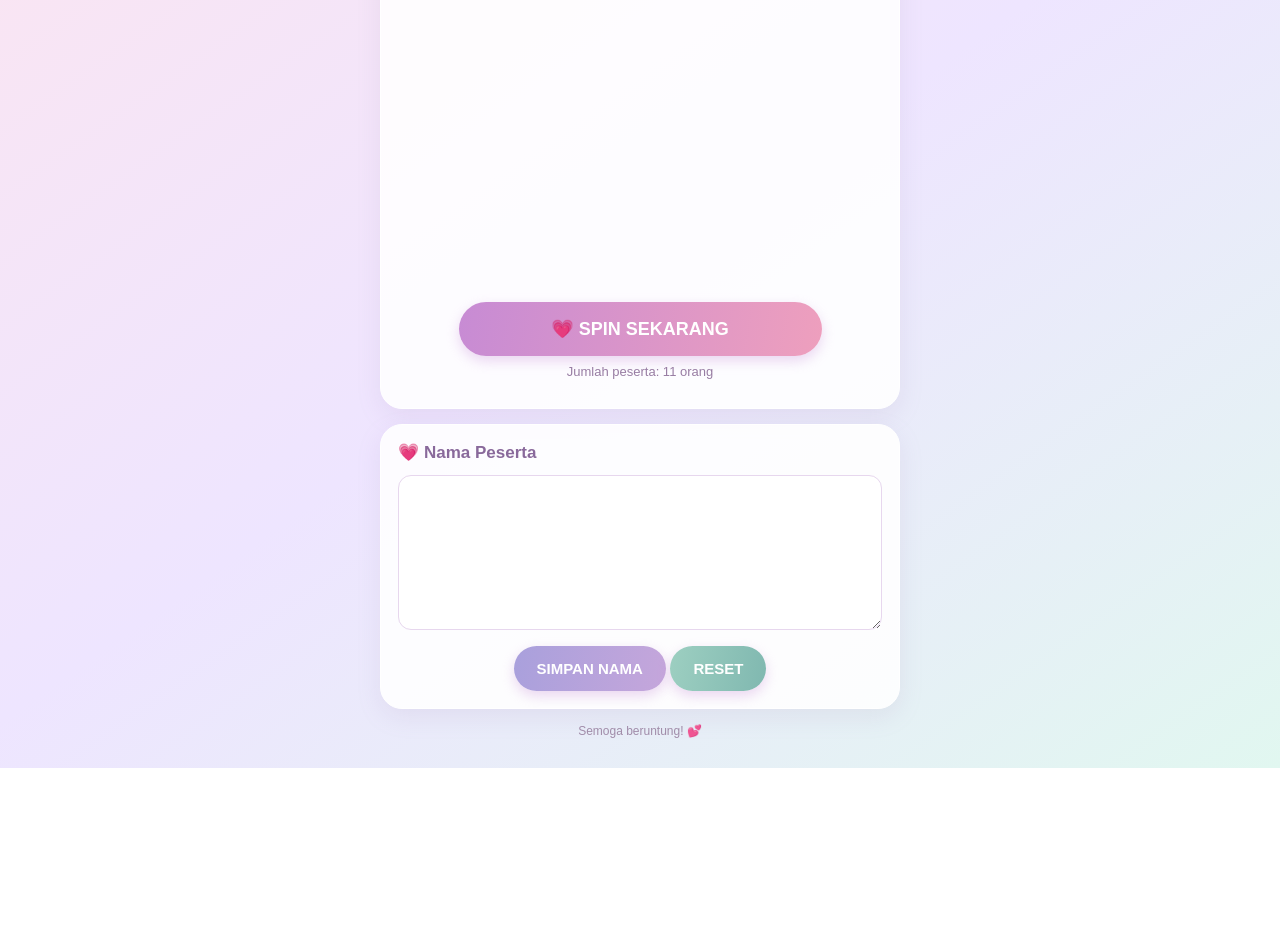
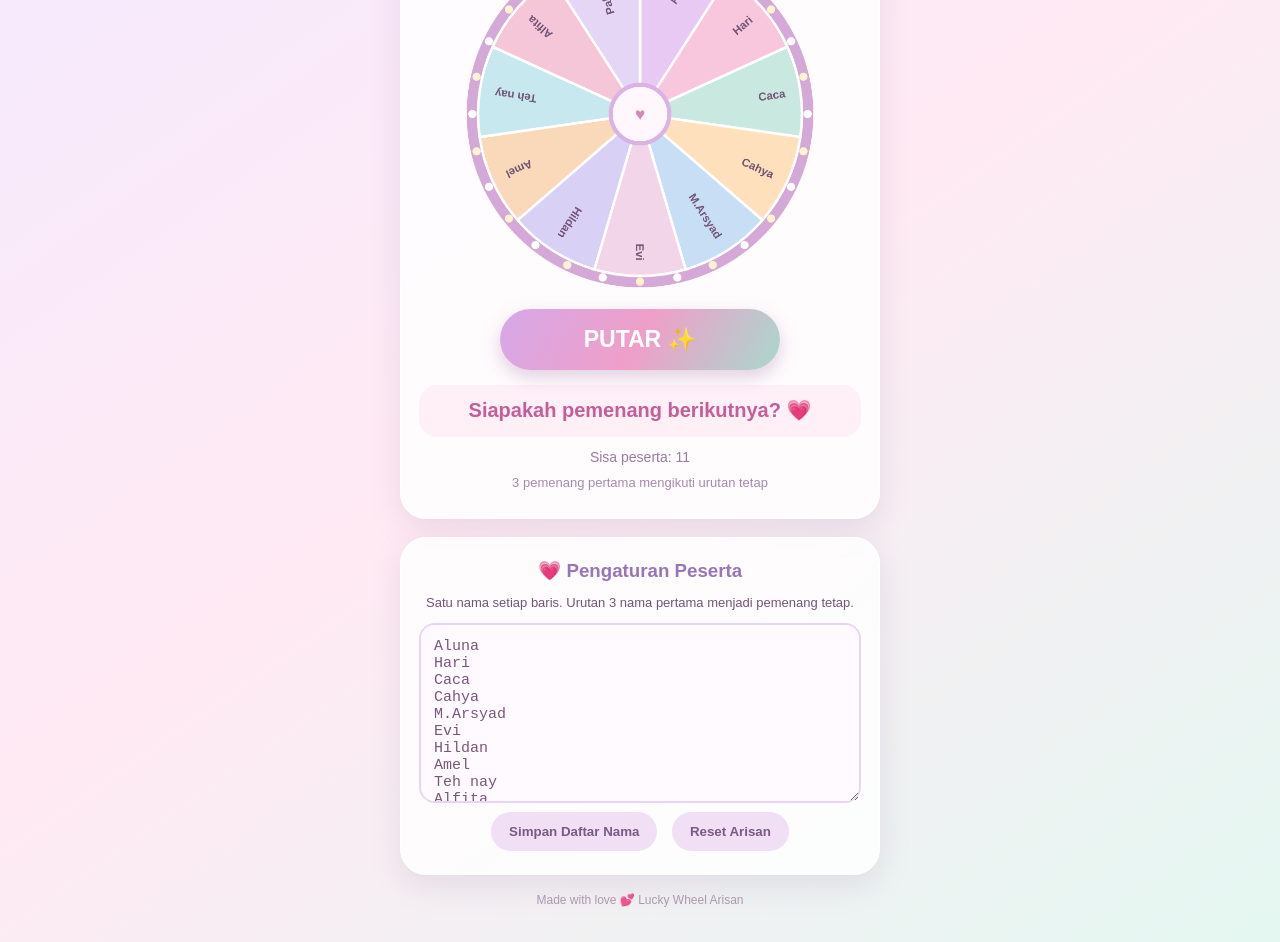
Before and after one commit to rismafauji30-alt/Luckywheel, a plain HTML site: page app/src/main/assets/index.html in a window 1280 px wide. Shown: the part 224-1166 px from the top of the page. Before the commit the page ends 992 px from the top, so only its background shows below. Drawn offline with Linux system fonts and the light colour scheme.

Commit message:
Update index.html

```diff
--- a/app/src/main/assets/index.html
+++ b/app/src/main/assets/index.html
@@ -3,149 +3,174 @@
 <html lang="id">
 <head>
 <meta charset="UTF-8">
-<meta name="viewport" content="width=device-width, initial-scale=1.0">
+<meta name="viewport" content="width=device-width, initial-scale=1">
 <title>Lucky Wheel Arisan</title>
 <style>
 *{box-sizing:border-box}
 body{
- margin:0;padding:18px 12px 30px;
- font-family:Arial,sans-serif;color:#51435d;
- background:linear-gradient(145deg,#fce5f0,#eee5ff,#e1f7f0)
+ margin:0;min-height:100vh;padding:20px 14px 35px;
+ font-family:Arial,sans-serif;color:#725477;text-align:center;
+ background:linear-gradient(145deg,#f4eaff,#ffeaf3,#e4f7f1);
 }
-.container{max-width:520px;margin:auto}
-.header{text-align:center;margin:8px 0 18px}
-.header h1{font-size:27px;margin:0;color:#815b91}
-.header p{font-size:13px;color:#987da3;margin:7px 0}
+h1{font-size:27px;color:#9875b9;margin:8px 0}
+.sub{font-size:13px;color:#a28aa9}
 .card{
- background:rgba(255,255,255,.9);border:1px solid #fff;
- border-radius:22px;padding:17px;margin-bottom:15px;
- box-shadow:0 8px 25px #9c80ad20
+ max-width:480px;margin:18px auto;padding:18px;
+ border-radius:26px;background:#ffffffd9;
+ border:1px solid #fff;box-shadow:0 10px 30px #9676a52b;
 }
-.wheel-area{position:relative;width:min(88vw,390px);margin:5px auto 15px}
-canvas{display:block;width:100%;height:auto}
+h3{margin:4px 0 12px;color:#9875b9}
+.wheelbox{position:relative;max-width:360px;margin:auto}
+canvas{width:100%;height:auto;display:block}
 .pointer{
- position:absolute;z-index:2;top:-5px;left:50%;
- transform:translateX(-50%);font-size:36px;color:#9a6bb0
+ position:absolute;top:-4px;left:50%;transform:translateX(-50%);
+ z-index:2;font-size:38px;color:#bd81b5;
+ text-shadow:0 3px 5px #9e679b66;
 }
-.center{text-align:center}
-button{
- border:0;border-radius:30px;padding:14px 23px;
- font-size:15px;font-weight:bold;cursor:pointer;color:#fff;
- background:linear-gradient(100deg,#c78bd4,#ee9fbd);
- box-shadow:0 5px 13px #c78bd455
+.spin{
+ width:85%;max-width:280px;padding:17px;margin:15px auto;
+ border:0;border-radius:35px;
+ color:#fff;font-size:23px;font-weight:bold;
+ background:linear-gradient(120deg,#d6a8e8,#ef9fc8,#a9d8cd);
+ box-shadow:0 7px 18px #b58ab966;
 }
-button:disabled{opacity:.55}
-.spin-btn{width:75%;font-size:18px;padding:16px}
-.reset-btn{background:linear-gradient(100deg,#9dcfc1,#80b8b0)}
-.apply-btn{background:linear-gradient(100deg,#a9a0dc,#c5a6db)}
-#winnerBox{
- display:none;margin:16px 0 5px;padding:15px;
- border-radius:18px;background:linear-gradient(120deg,#fff0f6,#f3eaff);
- text-align:center
+.spin:disabled{opacity:.5}
+button{cursor:pointer}
+.secondary{
+ border:0;border-radius:25px;padding:12px 18px;margin:5px;
+ color:#795a83;background:#f1dff5;font-weight:bold;
 }
-#winnerName{font-size:28px;font-weight:bold;color:#805b9d}
-#countdown{font-size:13px;color:#9b7da6;margin-top:8px}
-h3{font-size:17px;margin:0 0 12px;color:#89699b}
 textarea{
- width:100%;min-height:155px;border:1px solid #e7d7ee;
- border-radius:13px;padding:12px;font-size:15px;
- line-height:1.7;color:#594d63;resize:vertical;outline:none
+ width:100%;height:180px;padding:13px;
+ border:2px solid #ead5f1;border-radius:16px;
+ background:#fffaff;color:#765779;font-size:15px;
 }
-.info{text-align:center;font-size:13px;color:#987da3;margin:8px 0 12px}
-.small-note{text-align:center;font-size:12px;color:#a18ca9;margin-top:12px}
+#winner{
+ padding:13px;border-radius:18px;
+ background:#fff0f7;color:#c45d99;
+ font-size:20px;font-weight:bold;min-height:52px;
+}
+#remaining{font-size:14px;color:#987ba0;margin-top:12px}
+#status{font-size:13px;color:#a68aaa;margin:10px}
+.footer{font-size:12px;color:#ad97b1;margin-top:18px}
 </style>
 </head>
 <body>
-<div class="container">
- <div class="header">
-  <h1>💗 Lucky Wheel Arisan 💗</h1>
-  <p>Putar roda dan temukan pemenangnya!</p>
- </div>
+
+<h1>🎀 LUCKY WHEEL 🎀</h1>
+<div class="sub">Pastel Luxury • Arisan Edition</div>
+
 <div class="card">
-  <div class="wheel-area">
+ <h3>🌸 Roda Keberuntungan 🌸</h3>
+ <div class="wheelbox">
   <div class="pointer">▼</div>
   <canvas id="wheel" width="700" height="700"></canvas>
  </div>
-  <div class="center">
-   <button class="spin-btn" id="spinBtn" onclick="spinWheel()">💗 SPIN SEKARANG</button>
+ <button class="spin" id="spin" onclick="spinWheel()">PUTAR ✨</button>
+ <div id="winner">Siapakah pemenang berikutnya? 💗</div>
+ <div id="remaining">Sisa peserta: 11</div>
+ <div id="status">3 pemenang pertama mengikuti urutan tetap</div>
 </div>
-  <div id="winnerBox">
-   <div>🎉 PEMENANG 🎉</div>
-   <div id="winnerName"></div>
-   <div id="countdown">Nama akan dihapus dalam 10 detik</div>
+
+<div class="card">
+ <h3>💗 Pengaturan Peserta</h3>
+ <p style="font-size:13px">Satu nama setiap baris. Urutan 3 nama pertama menjadi pemenang tetap.</p>
+ <textarea id="names"></textarea>
+ <br>
+ <button class="secondary" onclick="applyNames()">Simpan Daftar Nama</button>
+ <button class="secondary" onclick="resetAll()">Reset Arisan</button>
 </div>
-  <div class="info" id="info">Jumlah peserta: 11 orang</div>
- </div>
- <div class="card">
-  <h3>💗 Nama Peserta</h3>
-  <textarea id="namesInput" spellcheck="false"></textarea>
-  <div class="center" style="margin-top:12px">
-   <button class="apply-btn" onclick="applyNames()">SIMPAN NAMA</button>
-   <button class="reset-btn" onclick="resetAll()">RESET</button>
-  </div>
- </div>
- <div class="small-note">Semoga beruntung! 💕</div>
-</div>
+
+<div class="footer">Made with love 💕 Lucky Wheel Arisan</div>
+
 <script>
+const canvas=document.getElementById("wheel");
+const ctx=canvas.getContext("2d");
 
-const originalNames = [
+const originalNames=[
 "Aluna","Hari","Caca","Cahya","M.Arsyad",
 "Evi","Hildan","Amel","Teh nay","Alfita","Pak eko"
 ];
 
-const fixedWinners = ["Aluna","Hari","Caca"];
-let participants = [...originalNames];
-let winnersCount = 0;
-let angle = 0;
-let spinning = false;
-let audioContext = null;
-let countdownTimer = null;
-
-const canvas = document.getElementById("wheel");
-const ctx = canvas.getContext("2d");
-const spinBtn = document.getElementById("spinBtn");
-
-const colors = [
- "#f5c8dc","#d9c8f0","#bfe8dc","#f8d7bd",
- "#c8def5","#f4e5ae","#e8c9e9","#c9e8ee",
- "#f2c7c7","#d7d2f5","#d2ead0"
+const colors=[
+"#e8c9f4","#f8c7dd","#c9e9e0",
+"#ffe0bd","#c8def5","#f2d5e9",
+"#d8d0f5","#f9d9b9","#c7e8ee",
+"#f5c6d8","#e5d6f5"
 ];
 
-function updateInfo(){
- document.getElementById("info").textContent =
-  "Jumlah peserta: "+participants.length+" orang";
- document.getElementById("namesInput").value =
-  participants.join("\n");
+let participants=[...originalNames];
+let fixedQueue=originalNames.slice(0,3);
+let angle=0;
+let spinning=false;
+let audio=null;
+let lastTick=-1;
+
+document.getElementById("names").value=originalNames.join("\n");
+
+function sound(){
+ if(!audio){
+  audio=new(window.AudioContext||window.webkitAudioContext)();
+ }
+ if(audio.state==="suspended")audio.resume();
+}
+
+function tone(freq,duration=.08,type="sine",volume=.05){
+ sound();
+ const osc=audio.createOscillator();
+ const gain=audio.createGain();
+ osc.type=type;
+ osc.frequency.value=freq;
+ gain.gain.setValueAtTime(volume,audio.currentTime);
+ gain.gain.exponentialRampToValueAtTime(.001,audio.currentTime+duration);
+ osc.connect(gain);
+ gain.connect(audio.destination);
+ osc.start();
+ osc.stop(audio.currentTime+duration);
 }
 
 function drawWheel(){
- const center=350;
- const radius=334;
+ const n=participants.length;
  ctx.clearRect(0,0,700,700);
 
- if(participants.length===0){
+ if(!n){
   ctx.beginPath();
-  ctx.arc(center,center,radius,0,Math.PI*2);
-  ctx.fillStyle="#f3e7f5";
+  ctx.arc(350,350,320,0,Math.PI*2);
+  ctx.fillStyle="#eee0f3";
   ctx.fill();
-  ctx.fillStyle="#89699b";
-  ctx.font="bold 32px Arial";
+  ctx.fillStyle="#9875b9";
+  ctx.font="bold 25px Arial";
   ctx.textAlign="center";
-  ctx.fillText("SELESAI 💗",center,center);
+  ctx.fillText("ARISAN SELESAI 💗",350,360);
   return;
  }
 
- const arc=Math.PI*2/participants.length;
+ const arc=Math.PI*2/n;
+
  ctx.save();
- ctx.translate(center,center);
+ ctx.translate(350,350);
 
- participants.forEach((name,i)=>{
+ // Lingkaran luar dan lampu
+ ctx.beginPath();
+ ctx.arc(0,0,337,0,Math.PI*2);
+ ctx.fillStyle="#d4a8d7";
+ ctx.fill();
+
+ for(let i=0;i<28;i++){
+  const a=i*Math.PI*2/28;
+  ctx.beginPath();
+  ctx.arc(Math.cos(a)*326,Math.sin(a)*326,8,0,Math.PI*2);
+  ctx.fillStyle=i%2?"#fff4cf":"#ffffff";
+  ctx.fill();
+ }
+
+ for(let i=0;i<n;i++){
   const start=angle-Math.PI/2+i*arc;
   const end=start+arc;
 
   ctx.beginPath();
   ctx.moveTo(0,0);
-  ctx.arc(0,0,radius,start,end);
+  ctx.arc(0,0,315,start,end);
   ctx.closePath();
   ctx.fillStyle=colors[i%colors.length];
   ctx.fill();
@@ -156,211 +181,142 @@ function drawWheel(){
   ctx.save();
   ctx.rotate(start+arc/2);
   ctx.textAlign="right";
-  ctx.textBaseline="middle";
-  ctx.fillStyle="#57465f";
-  ctx.font="bold 23px Arial";
-  let label=name;
-  if(label.length>15) label=label.substring(0,14)+"…";
-  ctx.fillText(label,radius-28,0);
+  ctx.fillStyle="#725477";
+  ctx.font="bold 22px Arial";
+  ctx.fillText(participants[i],285,8,245);
   ctx.restore();
- });
+ }
 
+ // Pusat roda
  ctx.beginPath();
  ctx.arc(0,0,57,0,Math.PI*2);
- ctx.fillStyle="#fff8fc";
+ ctx.fillStyle="#fff7fb";
  ctx.fill();
- ctx.lineWidth=7;
- ctx.strokeStyle="#d6b4df";
+ ctx.lineWidth=8;
+ ctx.strokeStyle="#d8b3e4";
  ctx.stroke();
+ ctx.fillStyle="#d28ab6";
+ ctx.font="bold 34px Arial";
+ ctx.textAlign="center";
+ ctx.fillText("♥",0,12);
 
- ctx.fillStyle="#bd82bd";
- ctx.font="bold 36px Arial";
- ctx.textAlign="center";
- ctx.textBaseline="middle";
- ctx.fillText("♥",0,2);
  ctx.restore();
-
- ctx.beginPath();
- ctx.arc(center,center,radius,0,Math.PI*2);
- ctx.strokeStyle="#fff";
- ctx.lineWidth=12;
- ctx.stroke();
 }
 
-function getAudio(){
- if(!audioContext){
-  audioContext=new (window.AudioContext||window.webkitAudioContext)();
- }
- if(audioContext.state==="suspended") audioContext.resume();
-}
-
-function tone(frequency,duration,volume=0.08){
- if(!audioContext)return;
- const osc=audioContext.createOscillator();
- const gain=audioContext.createGain();
- osc.frequency.value=frequency;
- osc.type="sine";
- gain.gain.setValueAtTime(volume,audioContext.currentTime);
- gain.gain.exponentialRampToValueAtTime(
-  0.001,audioContext.currentTime+duration
- );
- osc.connect(gain);
- gain.connect(audioContext.destination);
- osc.start();
- osc.stop(audioContext.currentTime+duration);
-}
-
-function winSound(){
- tone(523,0.25);
- setTimeout(()=>tone(659,0.25),180);
- setTimeout(()=>tone(784,0.4),360);
- setTimeout(()=>tone(1046,0.6),600);
+function updateInfo(){
+ document.getElementById("remaining").textContent=
+ "Sisa peserta: "+participants.length;
+ document.getElementById("names").value=participants.join("\n");
 }
 
 function applyNames(){
  if(spinning)return;
- const names=document.getElementById("namesInput").value
-  .split("\n").map(n=>n.trim()).filter(Boolean);
+ const list=document.getElementById("names").value
+ .split("\n").map(x=>x.trim()).filter(Boolean);
 
- if(names.length===0){
-  alert("Masukkan nama peserta dulu.");
+ if(list.length<2){
+  alert("Masukkan minimal 2 nama!");
   return;
  }
- participants=names;
- winnersCount=0;
+ if(new Set(list).size!==list.length){
+  alert("Ada nama yang sama. Periksa daftar peserta ya!");
+  return;
+ }
+
+ participants=list;
+ fixedQueue=list.slice(0,3);
  angle=0;
- document.getElementById("winnerBox").style.display="none";
+ drawWheel();
  updateInfo();
- drawWheel();
+ document.getElementById("winner").textContent="Daftar peserta berhasil disimpan 💗";
+ document.getElementById("status").textContent=
+ "3 pemenang pertama tetap, sisanya acak";
 }
 
 function resetAll(){
  if(spinning)return;
- clearInterval(countdownTimer);
+ if(!confirm("Mulai ulang arisan dengan daftar nama awal?"))return;
  participants=[...originalNames];
- winnersCount=0;
+ fixedQueue=originalNames.slice(0,3);
  angle=0;
- document.getElementById("winnerBox").style.display="none";
- spinBtn.disabled=false;
+ drawWheel();
  updateInfo();
+ document.getElementById("winner").textContent="Siapakah pemenang berikutnya? 💗";
+ document.getElementById("status").textContent="Urutan pemenang diulang dari awal";
+}
+
+function spinWheel(){
+ if(spinning||participants.length===0)return;
+
+ sound();
+ spinning=true;
+ document.getElementById("spin").disabled=true;
+
+ // Tiga nama pertama tetap, sisanya acak
+ let winner;
+ if(fixedQueue.length>0){
+  winner=fixedQueue.shift();
+ }else{
+  winner=participants[Math.floor(Math.random()*participants.length)];
+ }
+
+ const index=participants.indexOf(winner);
+ const n=participants.length;
+ const arc=Math.PI*2/n;
+
+ // Posisi akhir agar nama pemenang tepat di bawah penunjuk
+ const target=((Math.PI*2-(index+.5)*arc)%(Math.PI*2)+Math.PI*2)%(Math.PI*2);
+ const current=((angle%(Math.PI*2))+Math.PI*2)%(Math.PI*2);
+ const extraTurns=5*Math.PI*2;
+ const distance=extraTurns+((target-current+Math.PI*2)%(Math.PI*2));
+ const start=angle;
+ const duration=8000;
+ const startTime=performance.now();
+ lastTick=-1;
+
+ function animate(now){
+  const t=Math.min((now-startTime)/duration,1);
+  const ease=1-Math.pow(1-t,4);
+  angle=start+distance*ease;
   drawWheel();
+
+  const tick=Math.floor(angle/(Math.PI*2/n)*1.5);
+  if(tick!==lastTick){
+   tone(650,.045,"square",.025);
+   lastTick=tick;
+  }
+
+  if(t<1){
+   requestAnimationFrame(animate);
+  }else{
+   // Hapus pemenang dari daftar aktif
+   participants=participants.filter(name=>name!==winner);
+   spinning=false;
+   drawWheel();
+   updateInfo();
+
+   document.getElementById("winner").textContent=
+   "🏆 SELAMAT! "+winner+" 🏆";
+
+   document.getElementById("status").textContent=
+   participants.length
+   ?"Pemenang telah dihapus dari daftar aktif 💗"
+   :"Semua peserta sudah mendapatkan giliran! 🎉";
+
+   // Suara kemenangan
+   tone(523,.35,"sine",.1);
+   setTimeout(()=>tone(659,.35,"sine",.1),200);
+   setTimeout(()=>tone(784,.55,"sine",.1),400);
+
+   document.getElementById("spin").disabled=
+   participants.length===0;
+  }
+ }
+ requestAnimationFrame(animate);
 }
 
 drawWheel();
 updateInfo();
-
-function spinWheel(){
- if(spinning || participants.length===0)return;
-
- getAudio();
-
- spinning=true;
- spinBtn.disabled=true;
- document.getElementById("winnerBox").style.display="none";
-
- const index = winnersCount<3
-  ? participants.indexOf(fixedWinners[winnersCount])
-  : Math.floor(Math.random()*participants.length);
-
- if(index<0){
-  spinning=false;
-  spinBtn.disabled=false;
-  alert("Nama pemenang tidak ditemukan.");
-  return;
- }
-
- const winner=participants[index];
- const arc=Math.PI*2/participants.length;
-
- // Pusat segmen pemenang tepat di bawah jarum
- const targetBase=(-(index+0.5)*arc%(Math.PI*2)+Math.PI*2)%(Math.PI*2);
- const current=angle%(Math.PI*2);
- const extraTurns=5*Math.PI*2;
- const difference=(targetBase-current+Math.PI*2)%(Math.PI*2);
- const startAngle=angle;
- const endAngle=startAngle+extraTurns+difference;
-
- const duration=8000;
- const startTime=performance.now();
- let lastTick=-1;
-
- function animate(now){
-  const progress=Math.min((now-startTime)/duration,1);
-  const eased=1-Math.pow(1-progress,4);
-
-  angle=startAngle+(endAngle-startAngle)*eased;
-  drawWheel();
-
-  const tick=Math.floor(progress*45);
-  if(tick!==lastTick && progress<1){
-   lastTick=tick;
-   tone(850,0.035,0.035);
-  }
-
-  if(progress<1){
-   requestAnimationFrame(animate);
-  }else{
-   angle=endAngle;
-   drawWheel();
-
-   spinning=false;
-   winnersCount++;
-
-   document.getElementById("winnerName").textContent=winner;
-   document.getElementById("winnerBox").style.display="block";
-   document.getElementById("countdown").textContent=
-    "Nama akan dihapus dalam 10 detik";
-
-   winSound();
-
-   let remaining=10;
-   countdownTimer=setInterval(()=>{
-    remaining--;
-
-    if(remaining>0){
-     document.getElementById("countdown").textContent=
-      "Nama akan dihapus dalam "+remaining+" detik";
-    }else{
-     clearInterval(countdownTimer);
-
-     participants=participants.filter(name=>name!==winner);
-     updateInfo();
-
-     document.getElementById("countdown").textContent=
-      "Siap untuk putaran berikutnya 💗";
-
-     spinBtn.disabled=false;
-    }
-   },1000);
-  }
- }
-
- requestAnimationFrame(animate);
-}
-let remaining=10;
-   countdownTimer=setInterval(()=>{
-    remaining--;
-
-    if(remaining>0){
-     document.getElementById("countdown").textContent=
-      "Nama akan dihapus dalam "+remaining+" detik";
-    }else{
-     clearInterval(countdownTimer);
-
-     participants=participants.filter(name=>name!==winner);
-     updateInfo();
-
-     document.getElementById("countdown").textContent=
-      "Siap untuk putaran berikutnya 💗";
-
-     spinBtn.disabled=false;
-    }
-   },1000);
-  }
- }
-
- requestAnimationFrame(animate);
-}
 </script>
 </body>
 </html>
```
Lines whose indentation alone changed are shown as unchanged.
